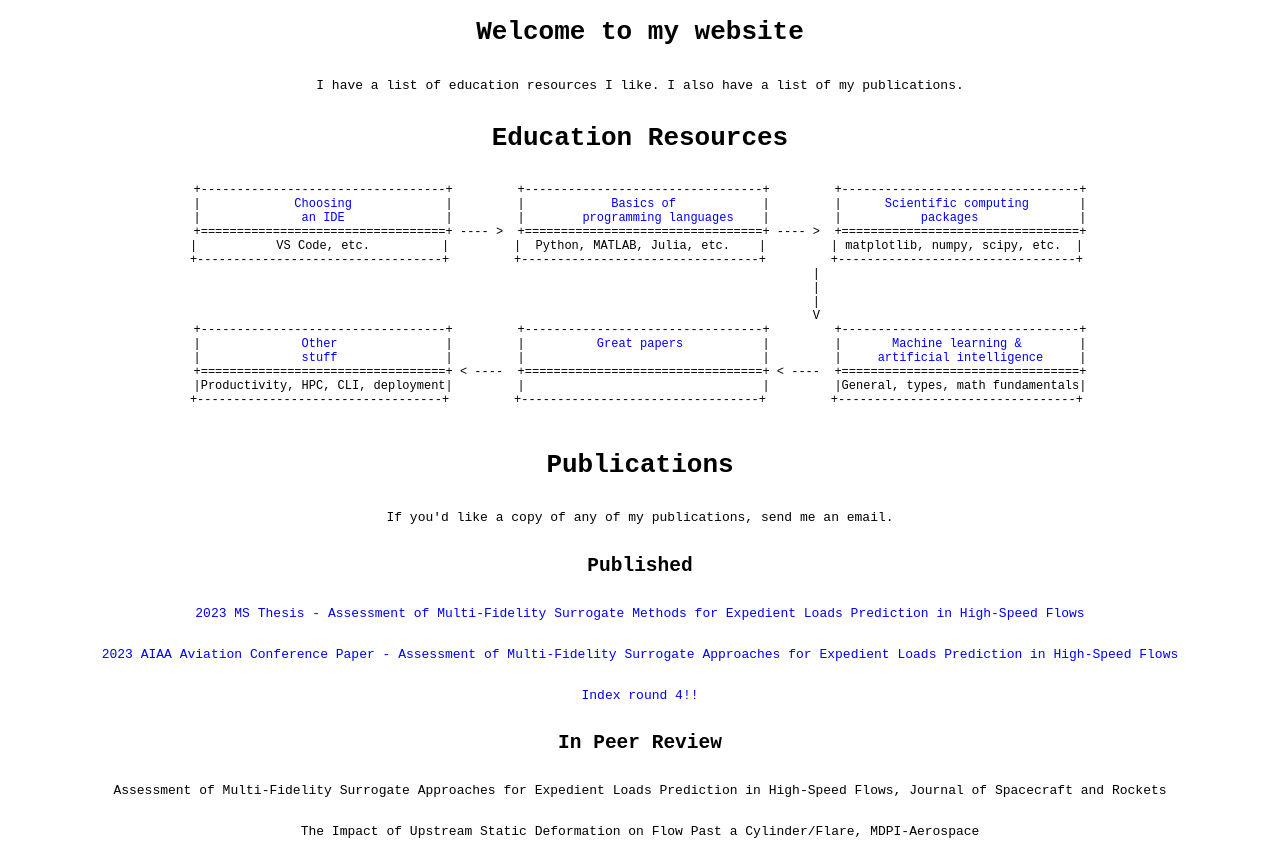
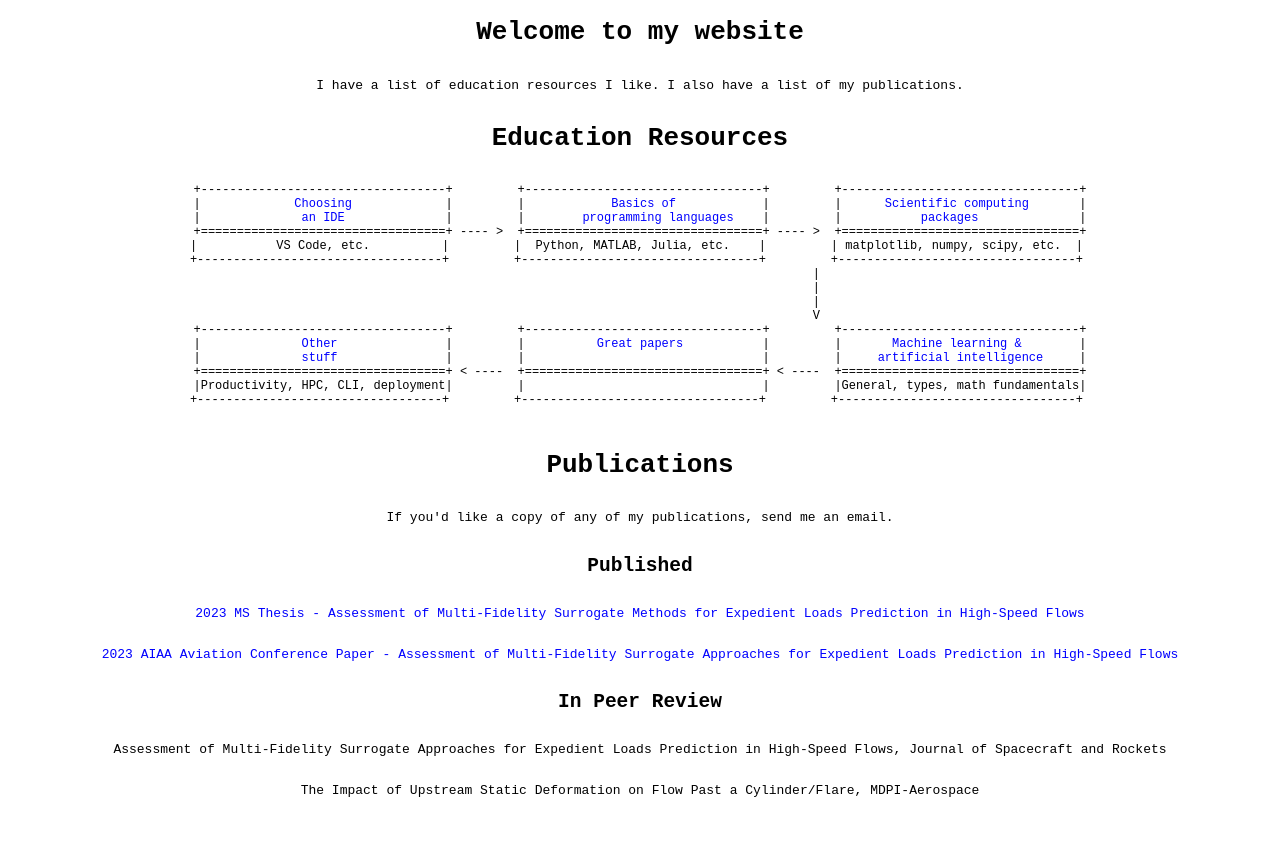
Before and after one commit to tyler-korenyi-both/tyler-korenyi-both.github.io, a plain HTML site: page index.html in a window 1280 px wide. After the commit the page ends 811 px from the top, so only its background shows below. Drawn offline with Linux system fonts and the light colour scheme.

```diff
--- a/index.html
+++ b/index.html
@@ -73,7 +73,6 @@
         <h2>Published</h2>
         <p><a href="https://etd.ohiolink.edu/acprod/odb_etd/etd/r/1501/10?clear=10&p10_accession_num=osu1679258588528361">2023 MS Thesis - Assessment of Multi-Fidelity Surrogate Methods for Expedient Loads Prediction in High-Speed Flows</a></p>
         <p><a href="https://doi.org/10.2514/6.2023-3844">2023 AIAA Aviation Conference Paper - Assessment of Multi-Fidelity Surrogate Approaches for Expedient Loads Prediction in High-Speed Flows</a></p>
-        <p><a href="index_v4.html">Index round 4!!</a></p>
 
         <h2>In Peer Review</h2>
         <p>Assessment of Multi-Fidelity Surrogate Approaches for Expedient Loads Prediction in High-Speed Flows, Journal of Spacecraft and Rockets</p>
```
